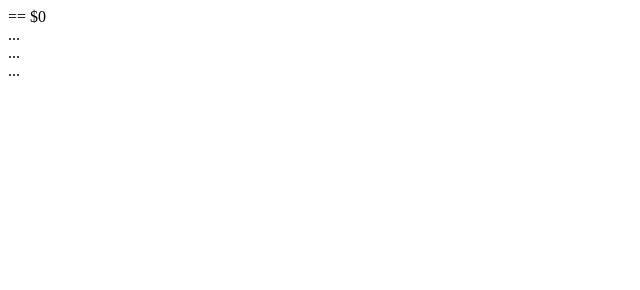
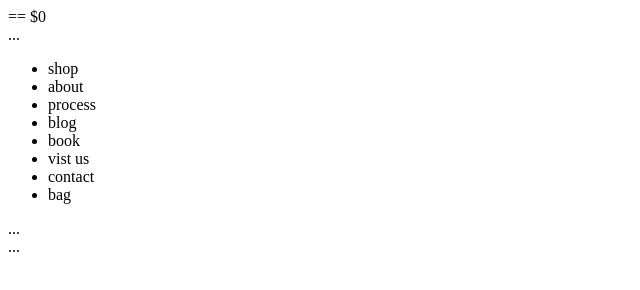
Before and after one commit to sabrinazai/html-navbar-exercise, a plain HTML site: page index.html in a window 1280 px wide. Shown: the whole page, without its empty margins (0-640 px from the left). Drawn offline with Linux system fonts and the light colour scheme.

Commit message:
Updated html

```diff
--- a/index.html
+++ b/index.html
@@ -8,6 +8,16 @@
     <div class= "nav--desktop"> == $0
       <div class="mobile-wrapper">...</div>
     </div>
+    <ul>
+      <li>shop</li>
+      <li>about</li>
+      <li>process</li>
+      <li>blog</li>
+      <li>book</li>
+      <li>vist us</li>
+      <li>contact</li>
+      <li>bag</li>
+    </ul>
     <div class="nav--mobile" style>...</div>
     <div class="ajaxCart-fullContainer hidden wrapper">...
      </div>
```
